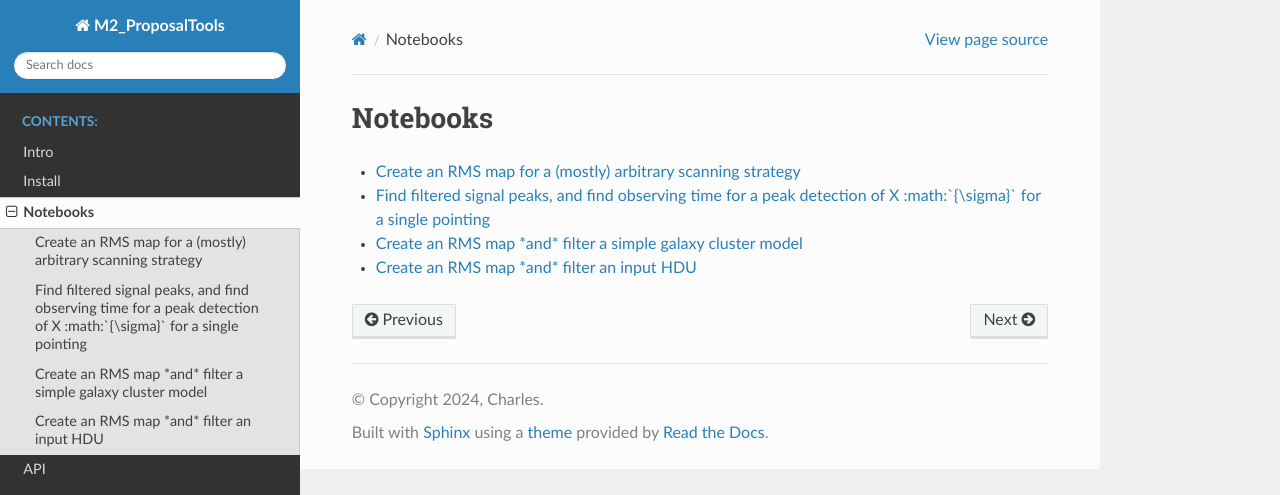
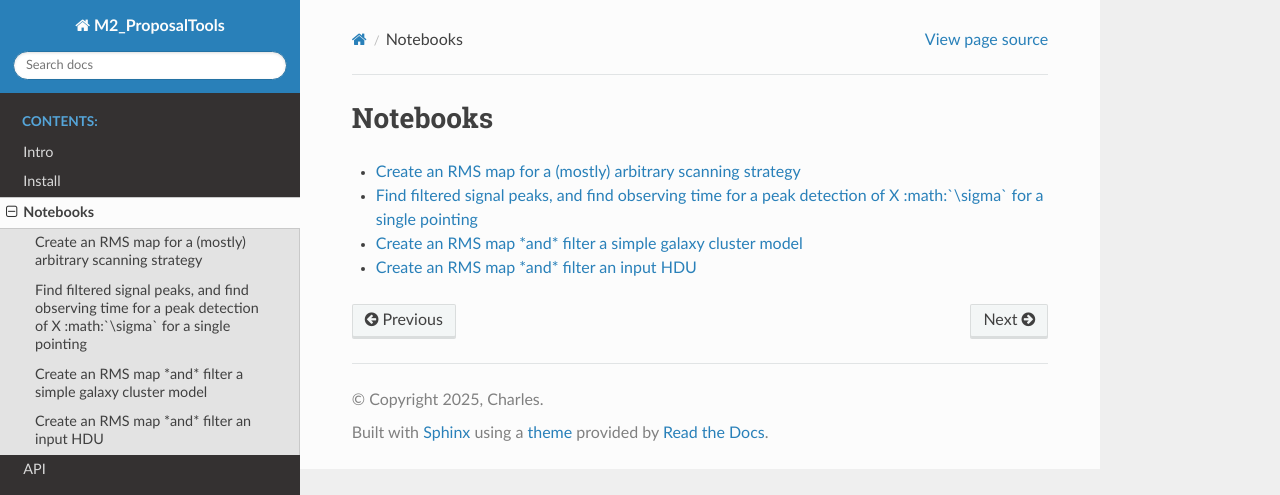
Before and after one commit to CharlesERomero/M2_TJ, a Sphinx documentation site: the page built from docs/source/notebooks.rst, in a window 1280 px wide. Shown: the top 495 px of the page. Built offline with Sphinx 7.4.7 and the Read the Docs theme 3.1.0, drawn with Linux system fonts in a browser that asks for light colours; pages that are not in the unit, such as notebooks, are missing from menus.

Commit message:
Playing with documentation

```diff
--- a/docs/source/conf.py
+++ b/docs/source/conf.py
@@ -14,11 +14,11 @@
 # -- Project information
 
 project = 'M2_ProposalTools'
-copyright = '2024, Charles'
-author = 'Charles'
+copyright = '2025, Charles'
+author = 'Charles Romero'
 
-release = '0.1'
-version = '0.1.0'
+release = '1.0'
+version = '1.2.2'
 
 # -- General configuration
 
--- a/docs/source/notebooks.rst
+++ b/docs/source/notebooks.rst
@@ -6,7 +6,7 @@
 
     Create an RMS map for a (mostly) arbitrary scanning strategy <Example_RMSmaps.ipynb>
 
-    Find filtered signal peaks, and find observing time for a peak detection of X :math:`{\sigma}` for a single pointing <M2_t_cluster_detection.ipynb>
+    Find filtered signal peaks, and find observing time for a peak detection of X :math:`\sigma` for a single pointing <M2_t_cluster_detection.ipynb>
 
     Create an RMS map *and* filter a simple galaxy cluster model  <Leightweight_SimObs_A10.ipynb>
 
--- a/setup.cfg
+++ b/setup.cfg
@@ -2,7 +2,7 @@
 name = M2_TJ
 description = Functions for technical justification
 author = Charles Romero
-version = 1.1.1
+version = 1.2.2
 license = MIT
 license_file = LICENSE
 platforms = unix, linux, osx, cygwin, win32
```
